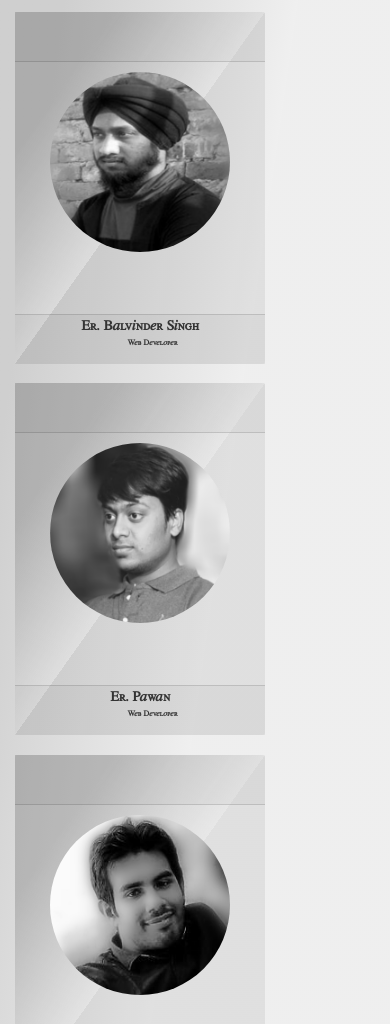
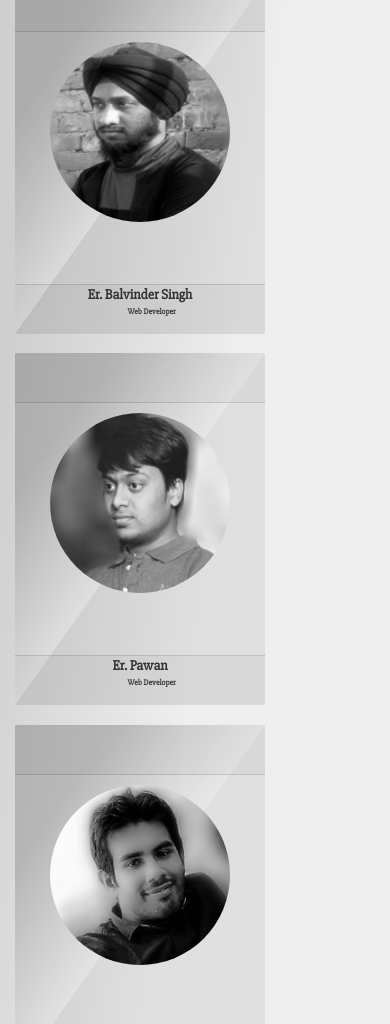
Before and after one commit to iamrgaurav/tekraze-profile-page, a plain HTML site: page index.html in a window 390 px wide. Shown: the part 640-1664 px from the top of the page. Drawn offline with Linux system fonts and the light colour scheme; some packages are replaced by stand-ins of ours; files whose address does not match are found by name.

Commit message:
"backface visibility corrected"

```diff
--- a/css/style.css
+++ b/css/style.css
@@ -29,21 +29,21 @@
 
 }
 @font-face {
-    font-family: 'willgrace';
-    src: url('./fonts/willg/willg___-webfont.woff2') format('woff2'),
-         url('./fonts/willg/willg___-webfont.woff') format('woff');
+    font-family: 'slabo';
+    src: url('./fonts/slabo/slabo27px-regular-webfont.woff2') format('woff2'),
+         url('./fonts/slabo/slabo27px-regular-webfont.woff') format('woff');
     font-weight: normal;
     font-style: normal;
 
 }
 body{
-  font-family: 'willgrace';
+  font-family: 'slabo';
     font-size: 16px;
     background: linear-gradient(to bottom right, rgba(96,96,96,0.3) 20%, rgba(224,224,224,0.5) 50%, rgba(96,96,96,0.1) 30% );
   text-align: justify;
 }
 div, span, li, ul{
-  font-family: 'willgrace';
+  font-family: 'slabo';
 
 }
 h1, h2, h3, h4, h5, h6{
@@ -353,8 +353,11 @@ header{
 	position:absolute;
 	width:100%;
 	height:100%;
-	backface-visibility:hidden;
+	backface-visibility: hidden;
     -webkit-backface-visibility: hidden;
+  -moz-backface-visibility: hidden;
+  -ms-backface-visibility: hidden;
+  -o-backface-visibility : hidden;
 	color:#333;
 	text-align:center;
 	background-color: rgba(192,192,192,0.8);
@@ -370,8 +373,9 @@ header{
 	position:absolute;
 	width:100%;
 	height:100%;
-	backface-visibility:hidden;
+	backface-visibility: hidden;
 	-webkit-backface-visibility: hidden;
+  -moz-backface-visibility: hidden;
 	color:#fff;
 	text-align:center;
 	font-weight:bold;
@@ -390,6 +394,7 @@ header{
   display: inline-flex;
   height: 50px;
   position: relative;
+  backface-visibility: hidden;
 -webkit-backface-visibility: hidden;
 -moz-backface-visibility: hidden;
 -ms-backface-visibility: hidden;
@@ -405,6 +410,7 @@ header{
   height: 200px;
   position: relative;
   flex-direction: column;
+  backface-visibility: hidden;
 -webkit-backface-visibility: hidden;
 -moz-backface-visibility: hidden;
 -ms-backface-visibility: hidden;
@@ -418,6 +424,7 @@ header{
   display: inline-flex;
   height: 50px;
   position: relative;
+  backface-visibility: hidden;
 -webkit-backface-visibility: hidden;
 -moz-backface-visibility: hidden;
 -ms-backface-visibility: hidden;
@@ -431,6 +438,7 @@ header{
   height:180px;
   font-size: 12px;
   text-align: justify;
+  backface-visibility: hidden;
 -webkit-backface-visibility: hidden;
 -moz-backface-visibility: hidden;
 -ms-backface-visibility: hidden;
@@ -444,6 +452,7 @@ header{
   width:100%;
   height:50px;
   font-size: 12px;
+  backface-visibility: hidden;
 -webkit-backface-visibility: hidden;
 -moz-backface-visibility: hidden;
 -ms-backface-visibility: hidden;
@@ -454,17 +463,23 @@ header{
 
 .rg-card .member-info > .name
 {
-  font-family:"willgrace";
+  font-family:"slabo";
   font-size:14px;
   font-weight:bold;
   position:relative;
   width:100%;
   padding: 0;
   margin: 0;
+  backface-visibility: hidden;
+  -moz-backface-visibility: hidden;
+  -ms-backface-visibility: hidden;
+  -webkit-backface-visibility:hidden;
+  -o-backface-visibility:hidden;
+
 }
 .rg-card .member-info > .designation
 {
-  font-family:'willgrace';
+  font-family:'slabo';
    left:45%;
    font-size:8px;
    position:relative;
@@ -472,6 +487,11 @@ header{
    padding: 0;
    margin: 0;
    text-align: left;
+    backface-visibility: hidden;
+  -moz-backface-visibility: hidden;
+  -ms-backface-visibility: hidden;
+  -webkit-backface-visibility:hidden;
+  -o-backface-visibility:hidden;
 
 }
 .rg-card .img-holder
@@ -482,18 +502,15 @@ header{
   position:absolute;
   padding: 0;
   margin: 0;
--webkit-backface-visibility: hidden;
--moz-backface-visibility: hidden;
--ms-backface-visibility: hidden;
--o-backface-visibility: hidden;
+  backface-visibility: hidden;
+  -moz-backface-visibility: hidden;
+  -ms-backface-visibility: hidden;
+  -webkit-backface-visibility:hidden;
+  -o-backface-visibility:hidden;
 }
 .rg-card .img-holder>img{
   height:100%;
   width:100%;
--webkit-backface-visibility: hidden;
--moz-backface-visibility: hidden;
--ms-backface-visibility: hidden;
--o-backface-visibility: hidden;
 }
 /* front face*/
 .front-face >.card-body > .img-holder
@@ -628,7 +645,7 @@ footer .rg-contact-us >h3{
   .top-header .step {
     line-height: 0;
     background-color: white;
-    width: %;
+    width: 10%;
   }
   .logo{display:none;}
   .rg-navbar-header{
```
Also changed, not shown: css/fonts/slabo/slabo27px-regular-webfont.woff (added), css/fonts/slabo/slabo27px-regular-webfont.woff2 (added), css/fonts/willg/willg___-webfont.woff (deleted), css/fonts/willg/willg___-webfont.woff2 (deleted).
